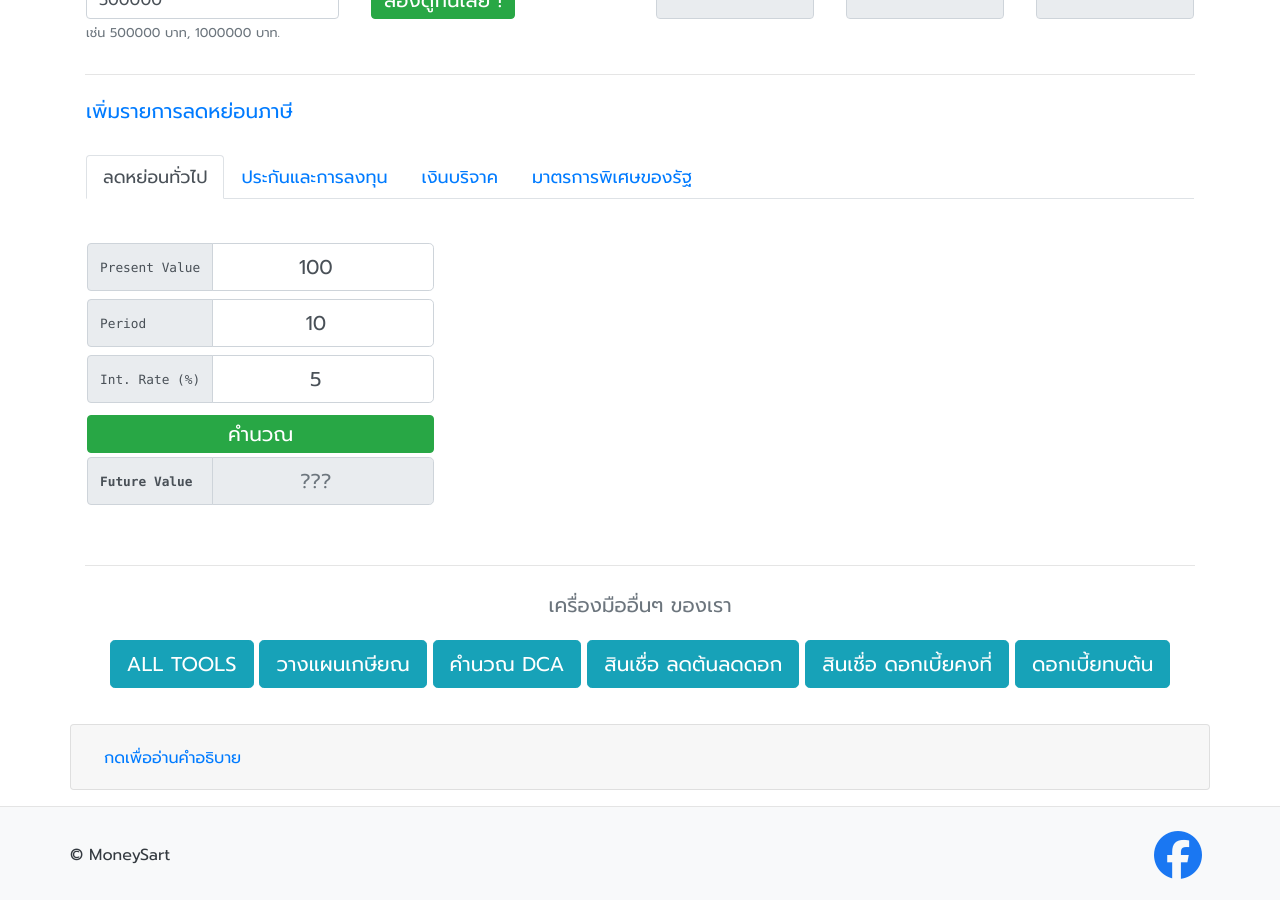
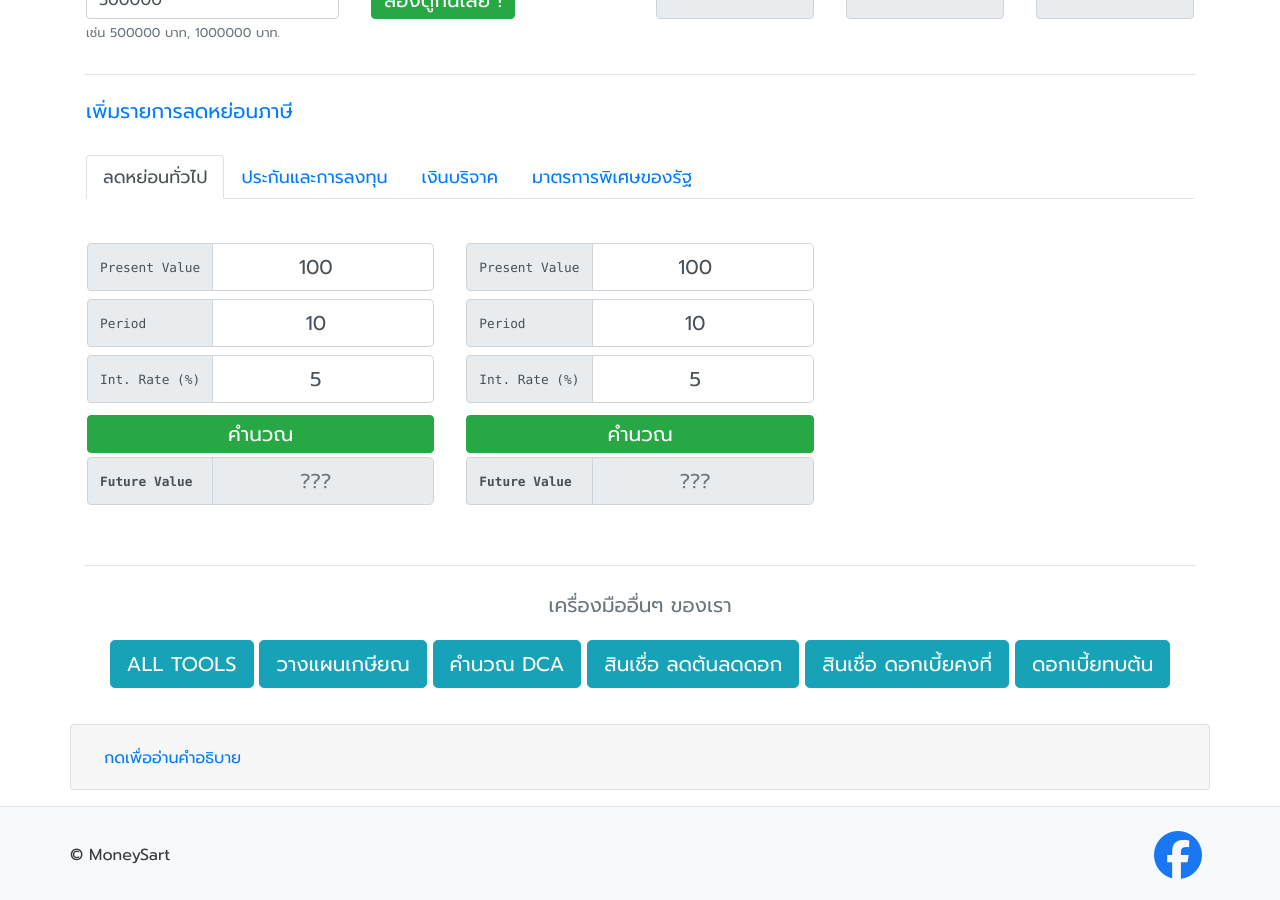
Before and after one commit to moneysart/moneysart.github.io, a Jekyll site: the page built from tools/tax-calculator/index.html, in a window 1280 px wide and 900 px high, scrolled down 694 px. Built offline with Jekyll 4.4.1, drawn with Linux system fonts in a browser that asks for light colours; nearby versions of some CDN libraries.

Commit message:
general deductions

```diff
--- a/tools/tax-calculator/index.html
+++ b/tools/tax-calculator/index.html
@@ -88,11 +88,11 @@ date: 2023-09-23
         <div class="col-12 pb-0">
             <ul class="nav nav-tabs" id="myTab" role="tablist">
                 <li class="nav-item" role="presentation">
-                    <a class="nav-link active" id="futureVal-tab" data-toggle="tab" href="#futureVal" role="tab" aria-controls="futureVal"
+                    <a class="nav-link active" id="general-tab" data-toggle="tab" href="#general" role="tab" aria-controls="general"
                         aria-selected="true">ลดหย่อนทั่วไป</a>
                 </li>
                 <li class="nav-item" role="presentation">
-                    <a class="nav-link" id="presentVal-tab" data-toggle="tab" href="#presentVal" role="tab" aria-controls="presentVal"
+                    <a class="nav-link" id="invest-tab" data-toggle="tab" href="#invest" role="tab" aria-controls="invest"
                         aria-selected="false">ประกันและการลงทุน</a>
                 </li>
                 <li class="nav-item" role="presentation">
@@ -111,7 +111,7 @@ date: 2023-09-23
             <div class="tab-content">
 
                 <!-- tab for Future Value calculation -->
-                <div class="tab-pane fade show active" id="futureVal" role="tabpanel" aria-labelledby="futureVal-tab">
+                <div class="tab-pane fade show active" id="general" role="tabpanel" aria-labelledby="general-tab">
                     <div class="row">
 
                         <div class="col-sm-6 col-lg-4">
@@ -166,15 +166,63 @@ date: 2023-09-23
                             </div>
                         </div>
 
-                        <div class="col-sm-6 col-lg-8">
-                            <canvas id="fv_canvas" class="canvas-chart"></canvas>
+                        <div class="col-sm-6 col-lg-4">
+                            <div class="card border-0 text-center mb_2">
+
+                                <div class="input-group my-1">
+                                    <div class="input-group-prepend">
+                                        <code class="input-group-text">
+                                            <small>Present Value</small>
+                                        </code>
+                                    </div>
+                                    <input type="number" class="form-control form-control-lg text-center" id="fv_pv" placeholder="100"
+                                        value=100>
+                                </div>
+
+                                <div class="input-group my-1">
+                                    <div class="input-group-prepend">
+                                        <code class="input-group-text">
+                                            <small>Period&nbsp;&nbsp;&nbsp;&nbsp;&nbsp;&nbsp;&nbsp;</small>
+                                        </code>
+                                    </div>
+                                    <input type="number" class="form-control form-control-lg text-center" id="fv_p" placeholder="10"
+                                        value=10 min=0>
+                                </div>
+
+                                <div class="input-group my-1">
+                                    <div class="input-group-prepend">
+                                        <code class="input-group-text">
+                                            <small>Int. Rate (%)</small>
+                                        </code>
+                                    </div>
+                                    <input type="number" class="form-control form-control-lg text-center" id="fv_r" placeholder="5"
+                                        value=5>
+                                </div>
+
+                                <div class="card border-0 text-center mt-2">
+                                    <button type="button" class="btn btn-success" id="fv_button">
+                                        <h5 class="my-auto">คำนวณ</h5>
+                                    </button>
+                                </div>
+
+                                <div class="input-group my-1">
+                                    <div class="input-group-prepend">
+                                        <code class="input-group-text">
+                                            <small><b>Future Value&nbsp;</b></small>
+                                        </code>
+                                    </div>
+                                    <input type="number" class="form-control form-control-lg text-center" id="fv_fv" placeholder="???"
+                                        readonly>
+                                </div>
+
+                            </div>
                         </div>
                     </div>
 
                 </div>
 
                 <!-- tab for Present Value calculation -->
-                <div class="tab-pane fade" id="presentVal" role="tabpanel" aria-labelledby="presentVal-tab">
+                <div class="tab-pane fade" id="invest" role="tabpanel" aria-labelledby="invest-tab">
                     <div class="row">
 
                         <div class="col-sm-6 col-lg-4">
```
